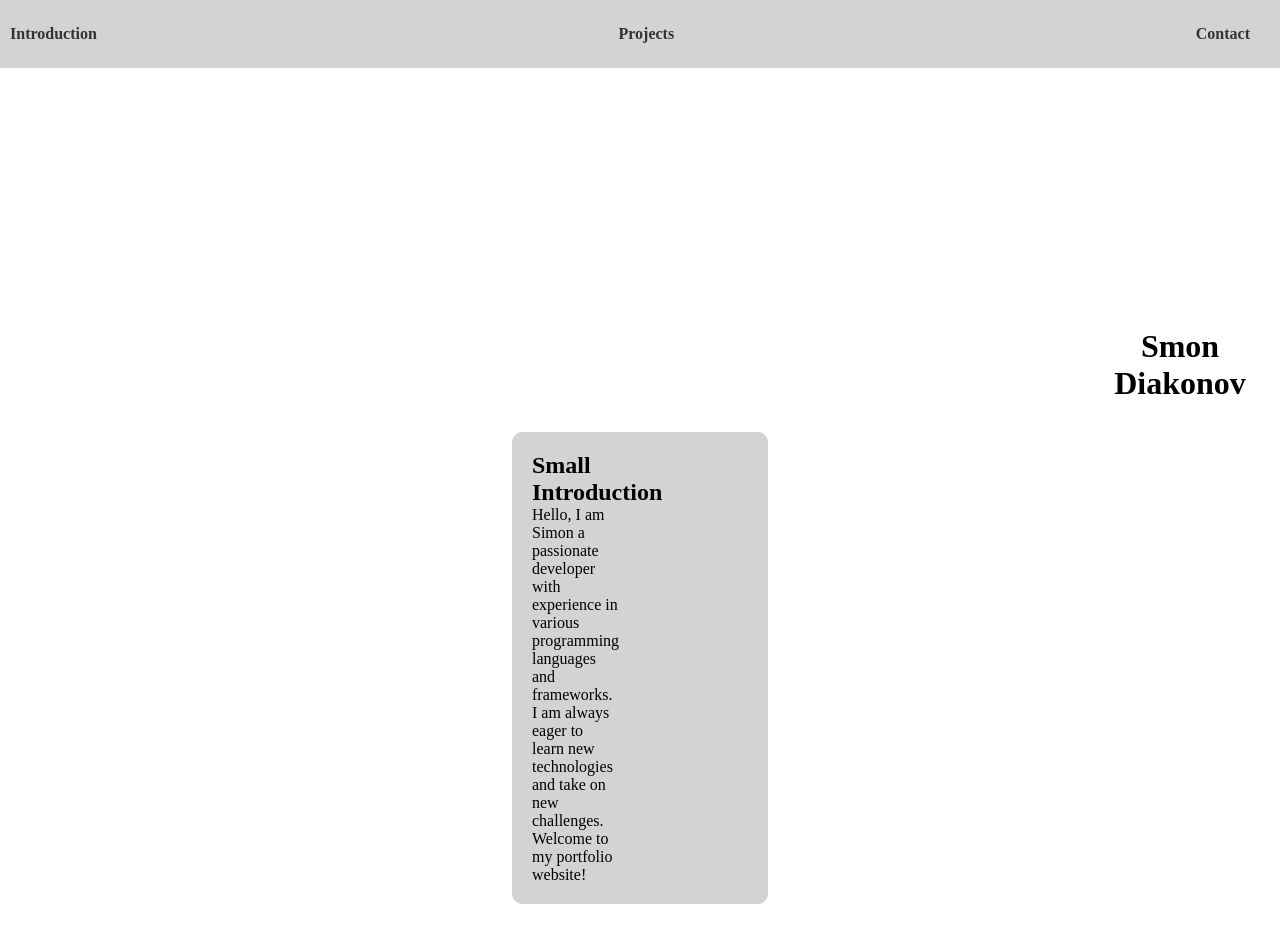
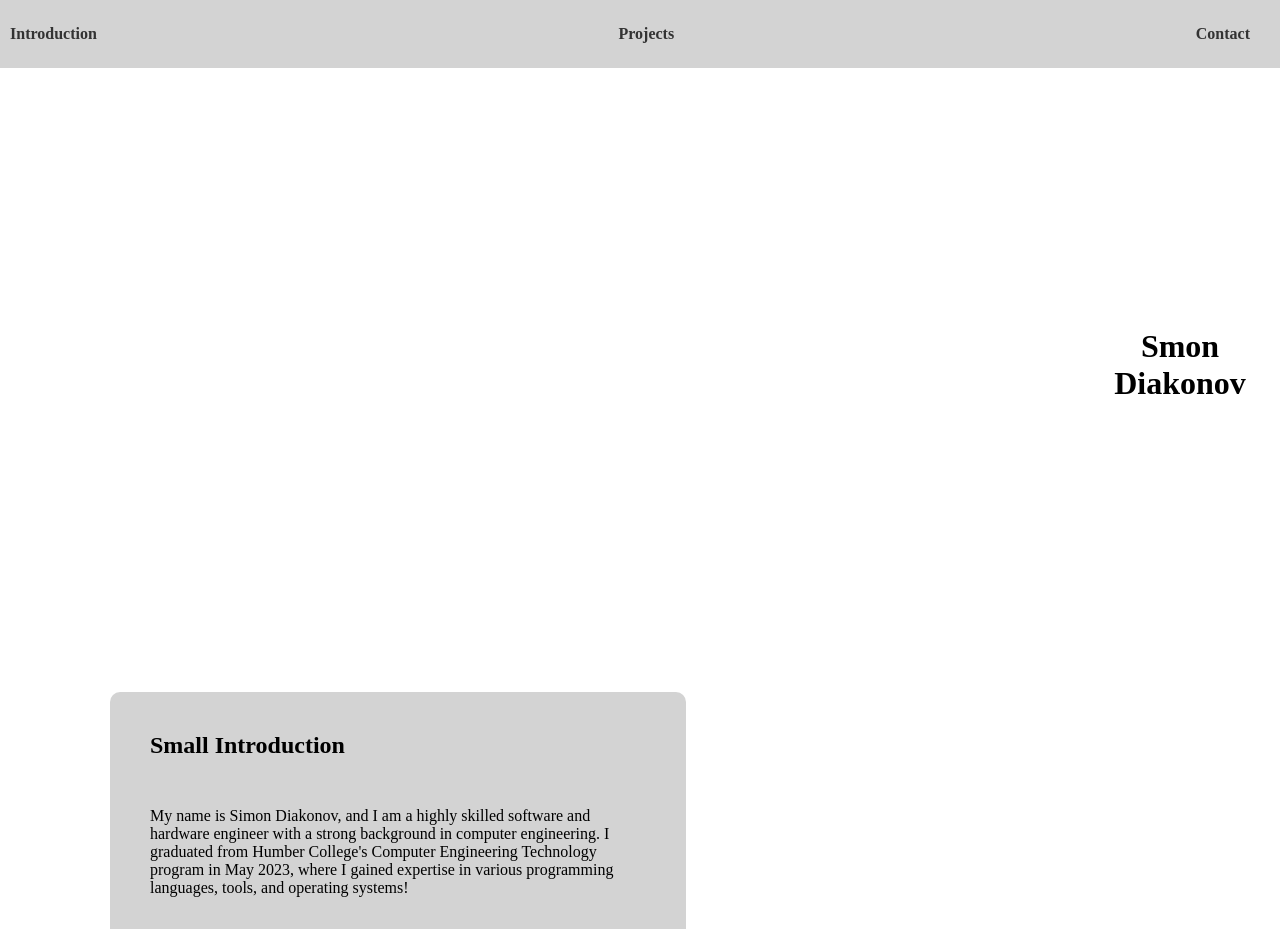
Before and after one commit to dontdoithere/MyWebsite, a React (Vite) app: page / in a window 1280 px wide. Shown: the top 929 px of the page. Built offline with nearby package versions, Linux system fonts and the light colour scheme.

Commit message:
Did small changes with UI

```diff
--- a/src/App.tsx
+++ b/src/App.tsx
@@ -3,7 +3,14 @@ import NameEffect from './components/NameEffect'
 import './index.css'
 
 
+
+
 const App: React.FC = () => {
+  const styleButn = {
+    marginBottom: '2em',
+  };
+
+
   return (
     <>
       {<header>
@@ -19,21 +26,23 @@ const App: React.FC = () => {
         <NameEffect text="Simon Diakonov" />
       </h1>
       {<section id="introduction">
-        <h2>Small Introduction</h2>
-        <p>Hello, I am Simon a passionate developer with experience in various programming languages and frameworks. I am always eager to learn new technologies and take on new challenges. Welcome to my portfolio website!</p>
+        <h2 style={styleButn}>Small Introduction</h2>
+        <p style={styleButn}>My name is Simon Diakonov, and I am a highly skilled software and hardware engineer with a strong background in computer engineering. I graduated from Humber College's Computer Engineering Technology program in May 2023, where I gained expertise in various programming languages, tools, and operating systems!</p>
+        <p style={styleButn}>I have experience in Android development and am comfortable working on web development projects. I am proficient in C/C++, Java, and have advanced knowledge of Linux administration and networking. I have also worked with various tools such as MS Visual Studio Code, Oracle SQL Developer, Eclipse, Vivado/Logisim, and Cisco Security.</p>
+        <p style={styleButn}>Throughout my education and work experience, I have acquired skills in numerous programming languages, including JavaScript (ES5, ES6), HTML/CSS, Assembly/VHDL, and Python. I have worked with databases like MySQL, Firebase, and Oracle, and have experience in mobile development using Android Studio and JavaFX.</p>
     </section>}
     {
       <section id="projects">
       <h2 id="h-projects">My Projects</h2>
       <div className="projects-container">
         <article className="project-box">
-          <h3>Art object #1-?-</h3>
+          <h3 id="proj-1">Art object #1-?-</h3>
           <img src="./pictures/first.png" alt="Project 1 Image" />
           <hr className="separator-line" />
           <p>Description of Project #1 goes here. You can mention the details, technologies used, and any other relevant information.</p>
         </article>
           <article className="project-box">
-            <h3>Project #2</h3>
+            <h3 id="proj-2">Project #2</h3>
             <img src="./pictures/second-picture.png" alt="Project 2 Image" />
             <hr className="separator-line" />
             <p>Description of Project #2 goes here. You can mention the details, technologies used, and any other relevant information.</p>
--- a/src/index.css
+++ b/src/index.css
@@ -3,6 +3,12 @@
   padding: 0;
   box-sizing: border-box;
  }
+
+ @font-face {
+  font-family: 'Proj-1-font';
+  src: local('Conventionality'), url(/src/fonts/Conventionality.ttf) format('truetype');
+}
+
 
   /* CSS for header */
   header {
@@ -48,22 +54,26 @@
     margin: 0;
     margin-left: 1080px;
     text-align: center;
-    padding-top: 260px; /* Add padding-top to position the name correctly */
+    padding-top: 260px;
+    padding-bottom: 260px;
   }
 
   #introduction {
     position: relative;
-    margin: 30px auto;
+    margin-top: 30px;
+    margin-left: 110px;
+    margin-bottom: 150px;
     background-color: lightgrey;
     border-radius: 10px;
-    padding: 20px;
-    padding-right: 150px;
-    max-width: 20%;
+    padding: 40px 40px 40px 40px;
+    max-width: 45%;
+    max-height: 6 5%;
   }
 
   #h-projects{
     padding-left: 200px ;
   }
+
 
 
   .projects-container {
```
Also changed, not shown: src/fonts/Conventionality.ttf (added).
